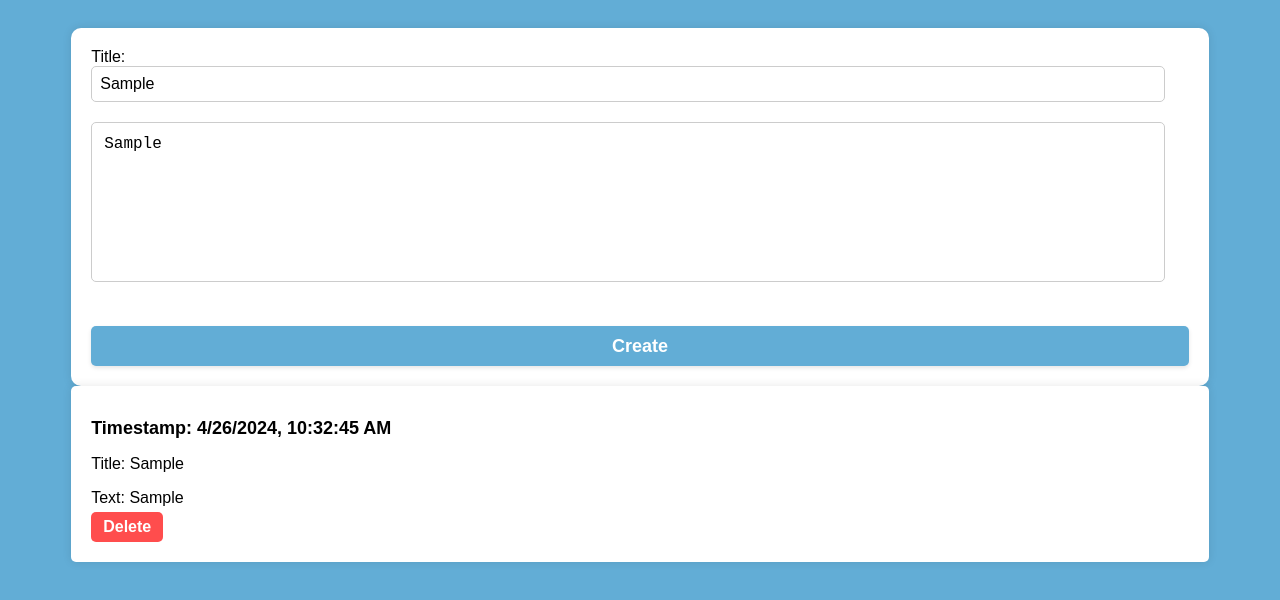
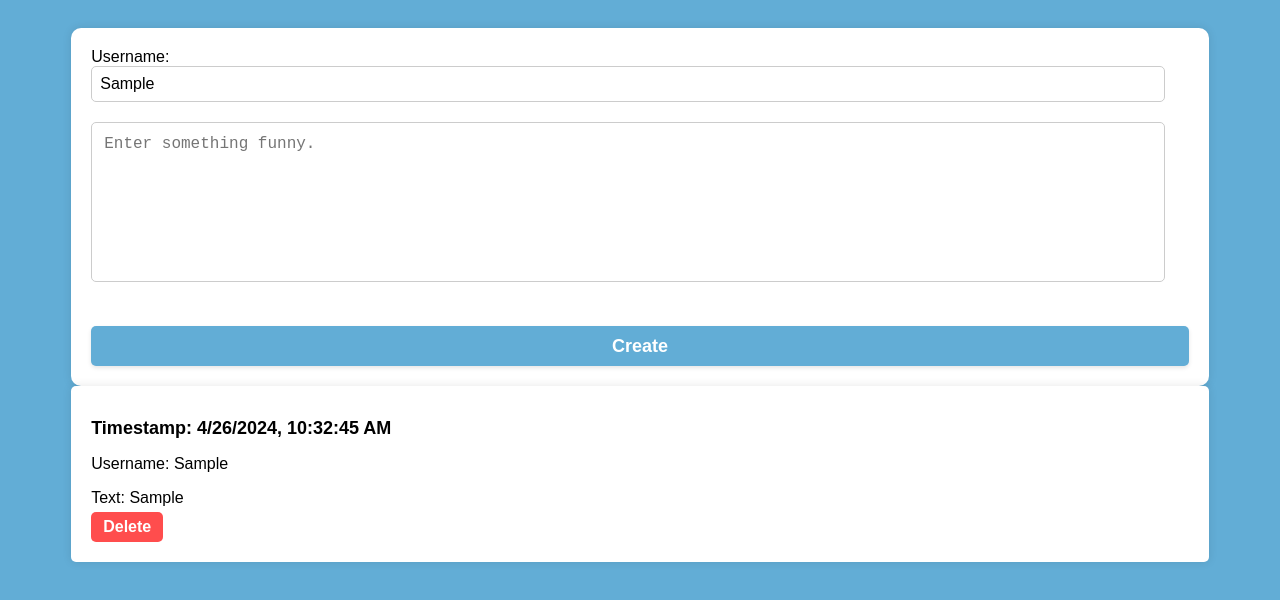
Before and after one commit to 3nobita/writeFeelings, a plain HTML site: page index.html in a window 1280 px wide. Both pictures are taken after typing "Sample", "Sample" into the empty fields and a click on the input "Create". Drawn offline with Linux system fonts and the light colour scheme.

Commit message:
Update index.html

```diff
--- a/index.html
+++ b/index.html
@@ -24,7 +24,7 @@
             box-shadow: 0 0 10px rgba(0, 0, 0, 0.1);
         }
 
-        #titleInput {
+        #usernameInput {
             width: calc(100% - 24px);
             margin-bottom: 20px;
             padding: 8px;
@@ -95,8 +95,8 @@
 
 <body>
     <div id="wrapper">
-        <form id="paper" method="get" action="">
-            <div id="margin">Title: <input id="titleInput" type="text" name="title" placeholder="Enter Username">
+        <form id="paper" onsubmit="return handleSubmit()">
+            <div id="margin">Username: <input id="usernameInput" type="text" name="username" placeholder="Enter Username">
             </div>
             <textarea placeholder="Enter something funny." id="myTextarea" name="myTextarea" rows="4"></textarea>
             <br>
@@ -107,53 +107,49 @@
 
     <script>
         document.addEventListener("DOMContentLoaded", function () {
-            const paperForm = document.getElementById('paper');
-            paperForm.addEventListener('submit', handleSubmit);
             loadSaves();
         });
 
-        function handleSubmit(event) {
+        function handleSubmit() {
             event.preventDefault();
             const text = document.getElementById("myTextarea").value;
-            const title = document.getElementById("titleInput").value;
+            const username = document.getElementById("usernameInput").value;
             const timestamp = new Date().toLocaleString();
 
-            if (text === "" || title === "") {
-                alert("Please enter both title and text before saving.");
-                return;
+            if (text === "" || username === "") {
+                alert("Please enter both username and text before saving.");
+                return false;
             }
 
-            if (typeof (Storage) !== "undefined") {
+            // Save to localStorage (for demonstration purposes)
             const saves = JSON.parse(localStorage.getItem("saves")) || [];
-
             saves.push({
                 timestamp: timestamp,
-                    title: title,
+                username: username,
+                text: text,
+            });
+            localStorage.setItem("saves", JSON.stringify(saves));
+
+            // Display the save
+            displaySave({
+                timestamp: timestamp,
+                username: username,
                 text: text,
             });
 
-                localStorage.setItem("saves", JSON.stringify(saves));
-
-                displaySave({
-                    timestamp: timestamp,
-                    title: title,
-                    text: text,
-                });
-            } else {
-                alert("Sorry, your browser does not support web storage...");
-            }
+            // Clear the form
+            document.getElementById("myTextarea").value = "";
+            return false;
         }
 
         function loadSaves() {
-            if (localStorage.getItem("saves")) {
-                const saves = JSON.parse(localStorage.getItem("saves"));
+            const savesContainer = document.getElementById('hiddenSaves');
+            savesContainer.innerHTML = "";
 
-                saves.sort((a, b) => new Date(b.timestamp) - new Date(a.timestamp));
-
+            const saves = JSON.parse(localStorage.getItem("saves")) || [];
             saves.forEach(function (save) {
                 displaySave(save);
             });
-            }
         }
 
         function displaySave(save) {
@@ -161,12 +157,12 @@
             const saveDiv = document.createElement('div');
             saveDiv.classList.add('save');
 
-            // Create elements for timestamp, title, text, and delete button
+            // Create elements for timestamp, username, text, and delete button
             const timestampPara = document.createElement('h1');
             timestampPara.textContent = "Timestamp: " + save.timestamp;
 
-            const titlePara = document.createElement('p');
-            titlePara.textContent = "Title: " + save.title;
+            const usernamePara = document.createElement('p');
+            usernamePara.textContent = "Username: " + save.username;
 
             const textPara = document.createElement('p');
             textPara.textContent = "Text: " + save.text;
@@ -181,7 +177,7 @@
 
             // Append elements to the save div
             saveDiv.appendChild(timestampPara);
-            saveDiv.appendChild(titlePara);
+            saveDiv.appendChild(usernamePara);
             saveDiv.appendChild(textPara);
             saveDiv.appendChild(deleteButton);
 
@@ -193,20 +189,11 @@
         }
 
         function removeSave(save) {
-            if (localStorage.getItem("saves")) {
-                const saves = JSON.parse(localStorage.getItem("saves"));
-
-                // Find the index of the save to be removed
-                const index = saves.findIndex(function (item) {
-                    return item.timestamp === save.timestamp && item.text === save.text;
-                });
-
+            const saves = JSON.parse(localStorage.getItem("saves")) || [];
+            const index = saves.findIndex(s => s.timestamp === save.timestamp && s.username === save.username);
             if (index !== -1) {
-                    // Remove the save from the array
                 saves.splice(index, 1);
-                    // Update local storage
                 localStorage.setItem("saves", JSON.stringify(saves));
-                }
             }
         }
     </script>
```
Lines whose indentation alone changed are shown as unchanged.
